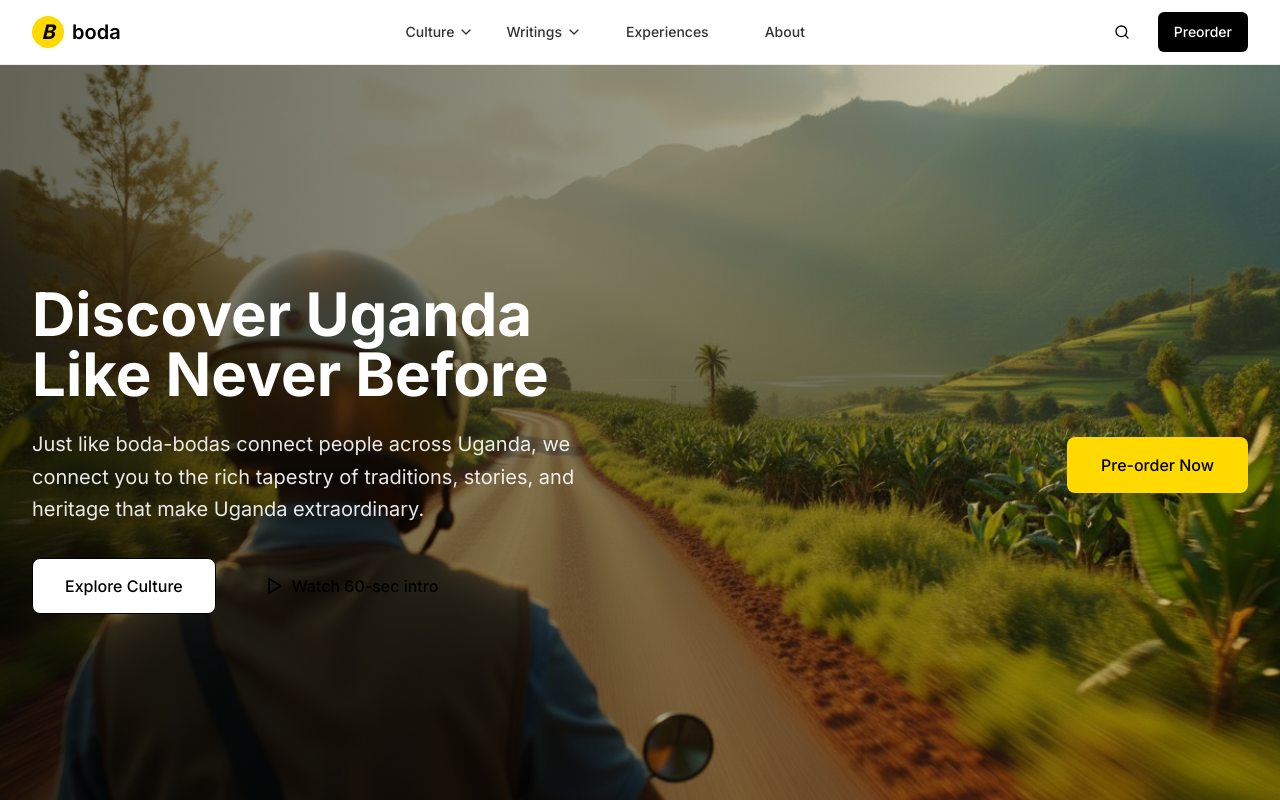
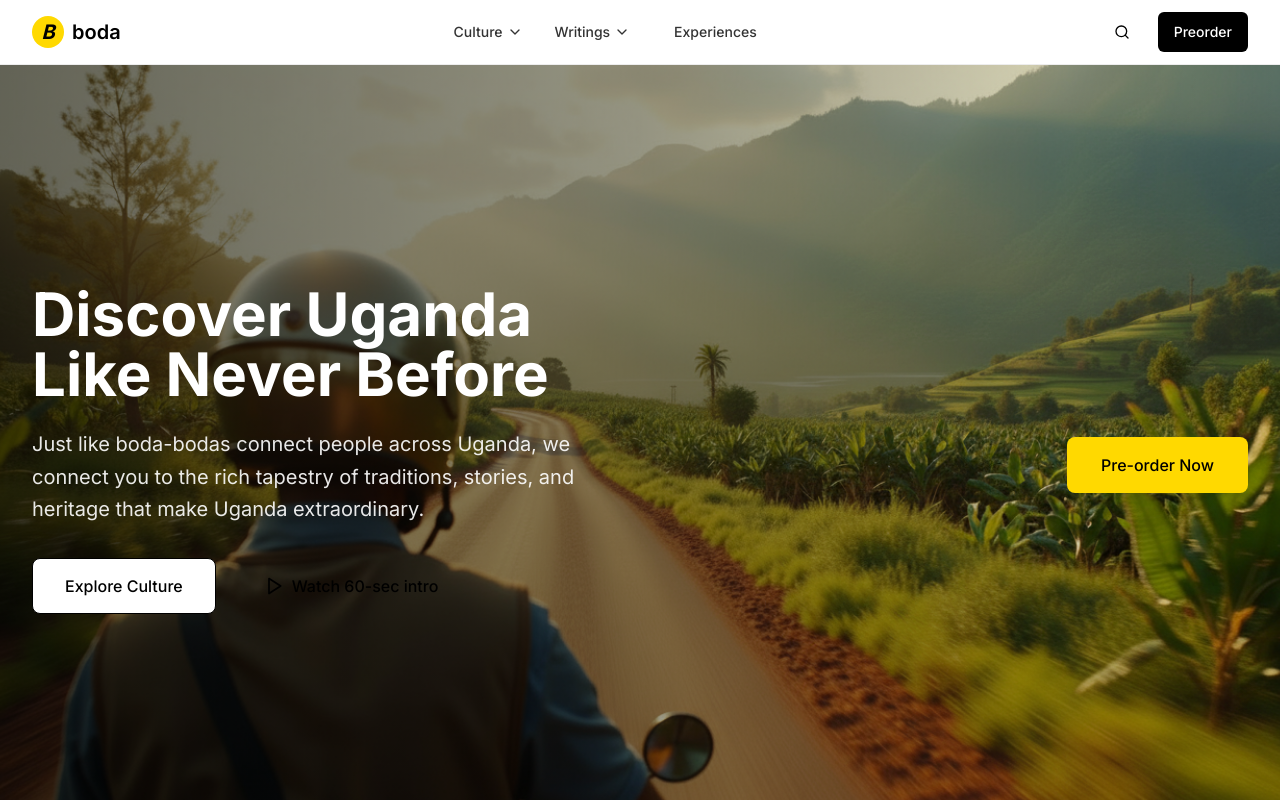
Before and after one commit to Monyanzi/bodaug, a React (Vite) app: page / in a window 1280 px wide. Shown: the top 800 px of the page. Built offline with nearby package versions, Linux system fonts and the light colour scheme.

Commit message:
feat: Remove 'About' link from header
Removes the 'About' link from the main navigation header.
The About page remains accessible at /about, and links in the footer and other pages are unaffected.

```diff
--- a/src/components/layout/Header.tsx
+++ b/src/components/layout/Header.tsx
@@ -41,7 +41,6 @@ const Header = () => {
 
   const navigation = [
     { name: "Experiences", href: "/experiences" },
-    { name: "About", href: "/about" },
   ];
 
   const isActive = (path: string) => location.pathname === path;
```
